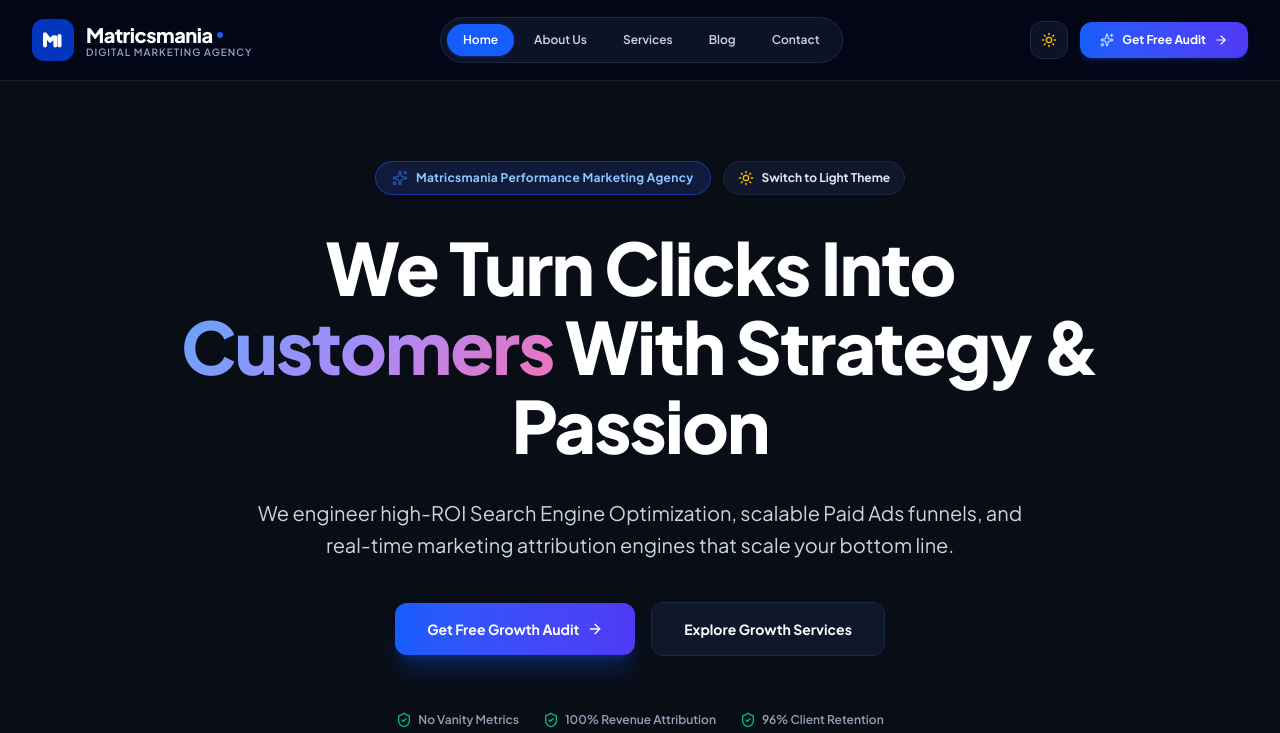
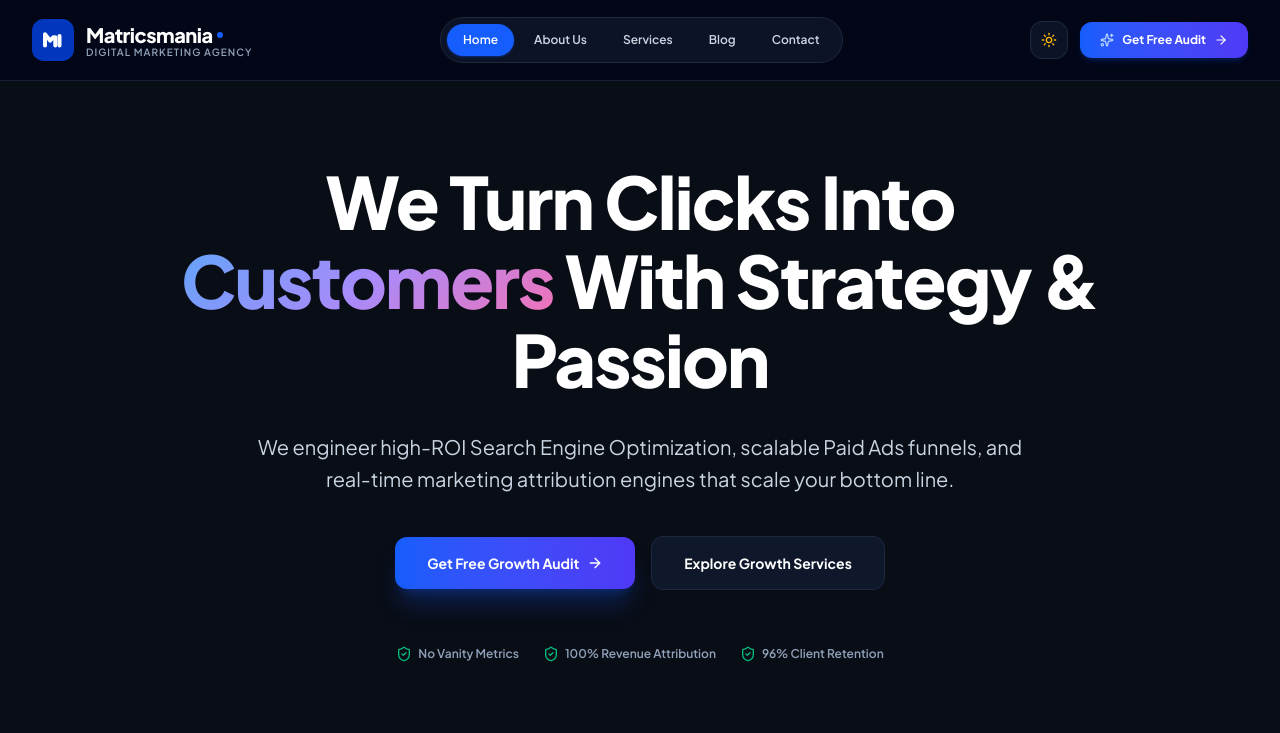
Before and after one commit to matricsmania-cmyk/matrics-mania, a React (Vite) app: page / in a window 1280 px wide. Shown: the top 733 px of the page. Built offline with nearby package versions, Linux system fonts and the light colour scheme.

Commit message:
refactor(home): remove theme toggle from hero section
Remove the manual theme toggle button from the hero section to simplify the layout and improve the visual focus of the page.

```diff
--- a/src/pages/HomePage.tsx
+++ b/src/pages/HomePage.tsx
@@ -42,31 +42,6 @@
         <div className="absolute top-1/4 left-1/2 -translate-x-1/2 -translate-y-1/2 w-[600px] h-[600px] bg-gradient-to-tr from-blue-600/20 via-purple-600/20 to-pink-600/10 rounded-full blur-3xl pointer-events-none -z-10" />
 
         <div className="max-w-7xl mx-auto px-4 sm:px-6 lg:px-8 text-center space-y-8">
-          {/* Badge & Theme Toggle */}
-          <div className="flex flex-wrap items-center justify-center gap-3">
-            <div className="inline-flex items-center gap-2 px-4 py-2 rounded-full bg-blue-50 dark:bg-blue-950/60 border border-blue-200 dark:border-blue-800/80 text-blue-600 dark:text-blue-300 text-xs font-bold tracking-wide shadow-sm">
-              <Sparkles className="w-4 h-4 text-blue-500 animate-pulse" />
-              <span>Matricsmania Performance Marketing Agency</span>
-            </div>
-
-            <button
-              onClick={toggleTheme}
-              className="inline-flex items-center gap-2 px-3.5 py-2 rounded-full bg-slate-100 dark:bg-slate-900 border border-slate-300 dark:border-slate-800 text-slate-800 dark:text-slate-200 text-xs font-bold hover:bg-slate-200 dark:hover:bg-slate-800 transition-all cursor-pointer shadow-sm"
-              title="Toggle Dark/Light Theme"
-            >
-              {theme === 'dark' ? (
-                <>
-                  <Sun className="w-4 h-4 text-amber-400" />
-                  <span>Switch to Light Theme</span>
-                </>
-              ) : (
-                <>
-                  <Moon className="w-4 h-4 text-indigo-600 dark:text-indigo-400" />
-                  <span>Switch to Dark Theme</span>
-                </>
-              )}
-            </button>
-          </div>
 
           {/* Main Headline */}
           <h1 className="text-4xl sm:text-6xl lg:text-7xl font-black tracking-tight text-slate-900 dark:text-white max-w-5xl mx-auto leading-[1.1]">
```
